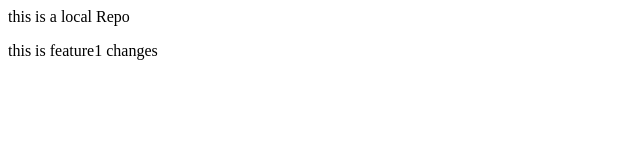
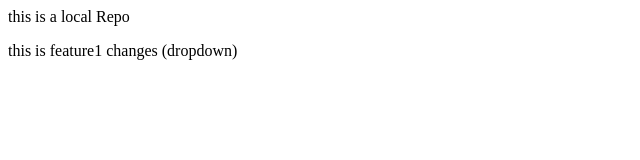
Before and after one commit to aftabchajjo/Localrepo, a plain HTML site: page index.html in a window 1280 px wide. Shown: the full height of the page, 0-640 px from the left. Drawn offline with Linux system fonts and the light colour scheme.

```diff
--- a/index.html
+++ b/index.html
@@ -1,2 +1,2 @@
 <p>this is a local Repo</p>
-<P>this is feature1 changes</P>
+<P>this is feature1 changes (dropdown)</P>
```
